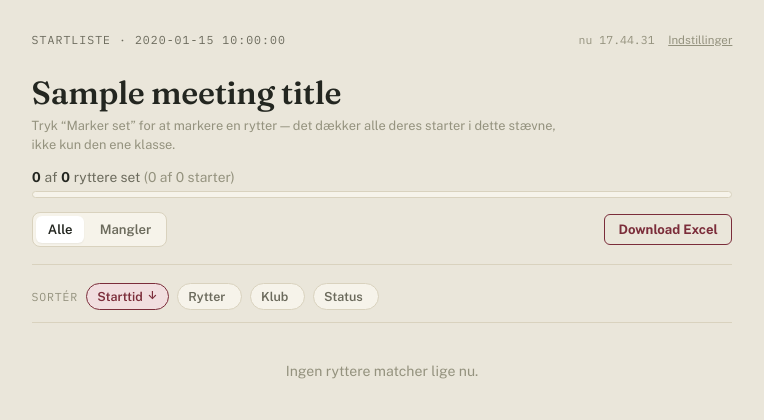
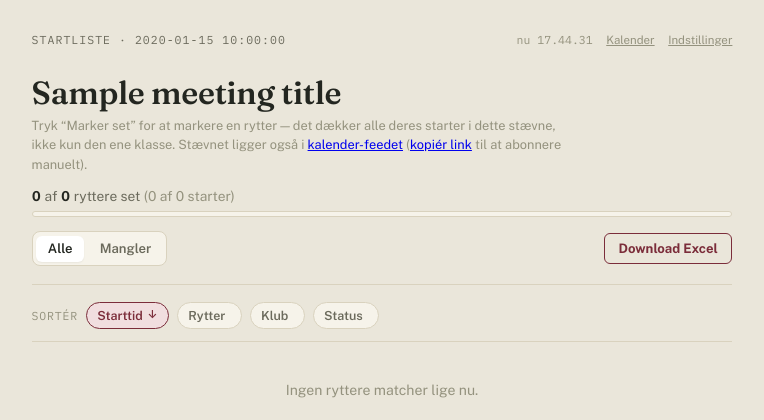
Before and after one commit to svejdaltech/equipe-extractor, a FastAPI app: template app/templates/checklist.html in a window 1280 px wide. Shown: the top 420 px of the page, without its empty margins (258-1022 px from the left). Run offline with FastAPI, Linux system fonts and the light colour scheme; the template is opened without the code that fills it: most values are stand-ins (such as "Sample title", 1, 10 or a date in 2020).

Commit message:
Show a calendar subscription link directly on each meeting's checklist
User request: the calendar feed should be reachable from the meeting
page itself, with the token forwarded in, instead of having to
remember/construct the /calendar/<token>.ics URL by hand.

- app/main.py: new _calendar_urls(request) builds both a webcal://
  variant (signals "subscribe" to compatible calendar apps/OSes,
  rather than "download once") and a plain https:// one (for manual
  copy/paste into e.g. Google Calendar's "add from URL"), using the
  same PUBLIC_BASE_URL-or-request-host logic already used by the
  calendar feed and home page. Returns None (hides the link entirely)
  when CALENDAR_TOKEN isn't configured, matching the feed's own
  opt-in/404-if-unset behaviour.
- checklist.html: shows a "Kalender" link in the header and a note
  with both URLs, only when calendar_urls is present.

Verified against the live container with a real CALENDAR_TOKEN: both
URL variants render correctly on meeting 69835's checklist, and are
absent entirely when CALENDAR_TOKEN is unset.

55/55 tests pass, including new coverage for both the shown and
hidden cases.

Co-Authored-By: Claude Sonnet 5 <noreply@anthropic.com>
Claude-Session: https://claude.ai/code/session_018TtCA197EFKXCy8e51Dmdc

```diff
--- a/app/main.py
+++ b/app/main.py
@@ -72,6 +72,20 @@ def _format_danish_date(iso_date):
 def _embed_json(data) -> str:
     # Safe to inline inside a <script> tag: escapes "</" so the data can't close it early.
     return json.dumps(data).replace("</", "<\\/")
+
+
+def _calendar_urls(request: Request):
+    # None (hides the link entirely) when the calendar feed is opt-in but unset —
+    # matches /calendar/{token}.ics's own 404-if-unconfigured behaviour.
+    if not CALENDAR_TOKEN:
+        return None
+    base_url = PUBLIC_BASE_URL or str(request.base_url).rstrip("/")
+    https_url = f"{base_url}/calendar/{CALENDAR_TOKEN}.ics"
+    # webcal:// signals "subscribe" (not "download once") to compatible calendar
+    # apps/OSes, so it's offered as the primary action alongside the plain https
+    # link some clients' "add calendar from URL" flows expect to be pasted.
+    webcal_url = "webcal://" + https_url.split("://", 1)[1]
+    return {"https": https_url, "webcal": webcal_url}
 
 
 def _export_excel(meeting_id: str, background_tasks: BackgroundTasks, db: Session) -> FileResponse:
@@ -155,6 +169,7 @@ def meeting_checklist(
             "meeting_id": meeting_id_int,
             "meeting_title": meeting.display_name or f"Stævne {meeting_id_int}",
             "meeting_date": _format_danish_date(meeting.start_on),
+            "calendar_urls": _calendar_urls(request),
             "riders_json": _embed_json(data["riders"]),
             "starts_json": _embed_json(data["starts"]),
             "seen_at_json": _embed_json(data["seenAt"]),
--- a/app/templates/checklist.html
+++ b/app/templates/checklist.html
@@ -507,12 +507,17 @@
       <p class="eyebrow">Startliste{% if meeting_date %} · {{ meeting_date }}{% endif %}</p>
       <div class="eyebrow-actions">
         <p class="clock" id="clock"></p>
+        {% if calendar_urls %}
+        <a class="settings-link" href="{{ calendar_urls.webcal }}">Kalender</a>
+        {% endif %}
         <a class="settings-link" href="/settings">Indstillinger</a>
       </div>
     </div>
     <div>
       <h1 class="title">{{ meeting_title }}</h1>
-      <p class="note">Tryk “Marker set” for at markere en rytter — det dækker alle deres starter i dette stævne, ikke kun den ene klasse.</p>
+      <p class="note">Tryk “Marker set” for at markere en rytter — det dækker alle deres starter i dette stævne, ikke kun den ene klasse.
+        {% if calendar_urls %}Stævnet ligger også i <a href="{{ calendar_urls.webcal }}">kalender-feedet</a> (<a href="{{ calendar_urls.https }}">kopiér link</a> til at abonnere manuelt).{% endif %}
+      </p>
     </div>
     <div class="progress-block">
       <div class="progress-text">
```
Also changed, not shown: tests/test_checklist.py (+18 -0 lines), README.md.
